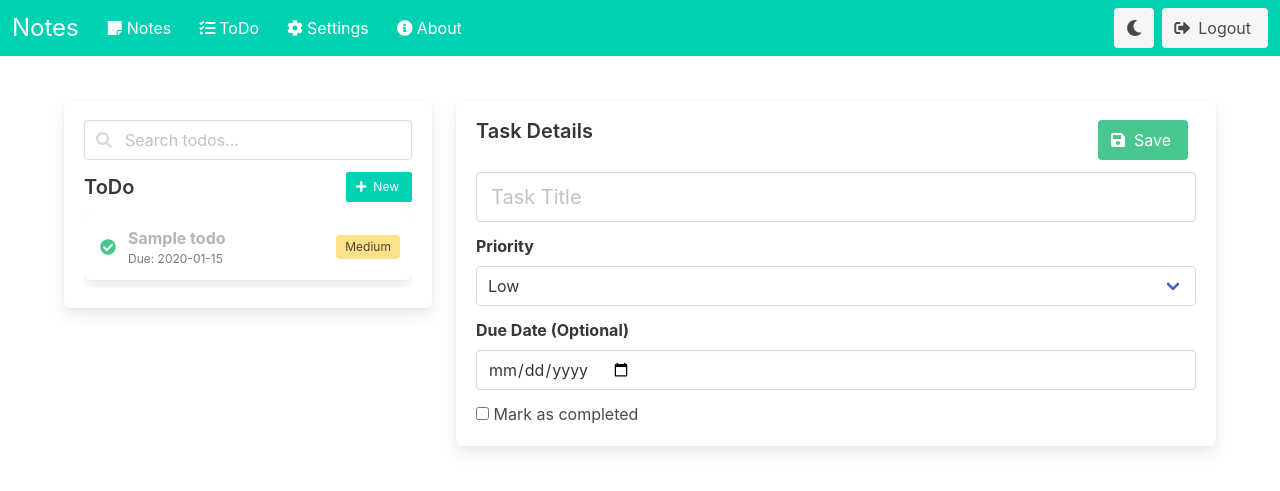
After one commit to pedromgsanches/notes, a Flask app: page /todos in a window 1280 px wide. The commit adds this page. Shown: the top 491 px of the page. Run offline with Flask 3, Linux system fonts and the light colour scheme; a user stored in the database is signed in; tables that the repository leaves empty hold one stand-in row (values such as "Sample post").

Commit message:
Add files via upload

```diff
--- a/app/main.py
+++ b/app/main.py
@@ -8,7 +8,7 @@ from app.auth import User
 app = Flask(__name__)
 app.secret_key = os.urandom(24)
 
-# Configurar o gerenciador de login
+# Configure login manager
 login_manager = LoginManager()
 login_manager.init_app(app)
 login_manager.login_view = 'login'
@@ -17,7 +17,7 @@ login_manager.login_view = 'login'
 def load_user(user_id):
     return User.get(user_id)
 
-# Inicializar o banco de dados
+# Initialize database
 with app.app_context():
     init_db()
 
@@ -41,7 +41,7 @@ def login():
             login_user(user)
             return redirect(url_for('notes'))
         else:
-            flash('Credenciais inválidas')
+            flash('Invalid credentials')
 
     return render_template('login.html')
 
@@ -59,7 +59,7 @@ def notes():
     cursor = db.cursor()
 
     if search_query:
-        # Implementação simples de full-text search
+        # Simple full-text search implementation
         cursor.execute('''
             SELECT id, title, content FROM notes
             WHERE user_id = ? AND (title LIKE ? OR content LIKE ?)
@@ -121,6 +121,98 @@ def delete_note(note_id):
 
     return redirect(url_for('notes'))
 
+# Todo Routes
+@app.route('/todos')
+@login_required
+def todos():
+    search_query = request.args.get('search', '')
+    db = get_db()
+    cursor = db.cursor()
+
+    if search_query:
+        cursor.execute('''
+            SELECT id, title, completed, priority, due_date FROM todos
+            WHERE user_id = ? AND title LIKE ?
+        ''', (current_user.id, f'%{search_query}%'))
+    else:
+        cursor.execute('''
+            SELECT id, title, completed, priority, due_date FROM todos
+            WHERE user_id = ?
+            ORDER BY completed, priority DESC, due_date
+        ''', (current_user.id,))
+
+    todos = cursor.fetchall()
+    return render_template('todo.html', todos=todos, search_query=search_query)
+
+@app.route('/todos/new', methods=['POST'])
+@login_required
+def new_todo():
+    title = request.form.get('title', '')
+    priority = request.form.get('priority', 0)
+    due_date = request.form.get('due_date', '')
+    completed = request.form.get('completed', 0)
+
+    db = get_db()
+    cursor = db.cursor()
+    cursor.execute('''
+        INSERT INTO todos (user_id, title, priority, due_date, completed)
+        VALUES (?, ?, ?, ?, ?)
+    ''', (current_user.id, title, priority, due_date if due_date else None, completed))
+    db.commit()
+
+    return redirect(url_for('todos'))
+
+@app.route('/todos/<int:todo_id>', methods=['GET'])
+@login_required
+def get_todo(todo_id):
+    db = get_db()
+    cursor = db.cursor()
+    cursor.execute('''
+        SELECT id, title, priority, due_date, completed
+        FROM todos
+        WHERE id = ? AND user_id = ?
+    ''', (todo_id, current_user.id))
+    todo = cursor.fetchone()
+
+    if todo:
+        return {
+            'id': todo[0],
+            'title': todo[1],
+            'priority': todo[2],
+            'due_date': todo[3],
+            'completed': todo[4]
+        }
+    return {'error': 'Not found'}, 404
+
+@app.route('/todos/<int:todo_id>/update', methods=['POST'])
+@login_required
+def update_todo(todo_id):
+    title = request.form.get('title', '')
+    priority = request.form.get('priority', 0)
+    due_date = request.form.get('due_date', '')
+    completed = request.form.get('completed', 0)
+
+    db = get_db()
+    cursor = db.cursor()
+    cursor.execute('''
+        UPDATE todos
+        SET title = ?, priority = ?, due_date = ?, completed = ?
+        WHERE id = ? AND user_id = ?
+    ''', (title, priority, due_date if due_date else None, completed, todo_id, current_user.id))
+    db.commit()
+
+    return redirect(url_for('todos'))
+
+@app.route('/todos/<int:todo_id>/delete', methods=['POST'])
+@login_required
+def delete_todo(todo_id):
+    db = get_db()
+    cursor = db.cursor()
+    cursor.execute('DELETE FROM todos WHERE id = ? AND user_id = ?', (todo_id, current_user.id))
+    db.commit()
+
+    return redirect(url_for('todos'))
+
 @app.route('/settings', methods=['GET', 'POST'])
 @login_required
 def settings():
--- a/app/templates/base.html
+++ b/app/templates/base.html
@@ -7,10 +7,10 @@
     <link rel="stylesheet" href="https://cdn.jsdelivr.net/npm/bulma@0.9.4/css/bulma.min.css">
     <link rel="stylesheet" href="https://cdnjs.cloudflare.com/ajax/libs/font-awesome/5.15.4/css/all.min.css">
     <style>
-    .note-item {
+    .note-item, .todo-item {
         cursor: pointer;
     }
-    .note-item:hover {
+    .note-item:hover, .todo-item:hover {
         background-color: #f5f5f5;
     }
     .content-preview {
@@ -46,12 +46,13 @@
         color: #e0e0e0;
     }
 
-    body.dark-mode .note-item:hover {
+    body.dark-mode .note-item:hover, body.dark-mode .todo-item:hover {
         background-color: #3b3b3b;
     }
 
     body.dark-mode .input,
-    body.dark-mode .textarea {
+    body.dark-mode .textarea,
+    body.dark-mode .select select {
         background-color: #3b3b3b;
         color: #e0e0e0;
         border-color: #555;
@@ -69,6 +70,10 @@
 
     body.dark-mode .content-preview {
         color: #aaa;
+    }
+
+    body.dark-mode .has-text-line-through {
+        text-decoration: line-through;
     }
 </style>
 </head>
@@ -89,7 +94,11 @@
             <div class="navbar-start">
                 <a href="{{ url_for('notes') }}" class="navbar-item">
                     <span class="icon"><i class="fas fa-sticky-note"></i></span>
-                    <span>My Notes</span>
+                    <span>Notes</span>
+                </a>
+                <a href="{{ url_for('todos') }}" class="navbar-item">
+                    <span class="icon"><i class="fas fa-tasks"></i></span>
+                    <span>ToDo</span>
                 </a>
                 <a href="{{ url_for('settings') }}" class="navbar-item">
                     <span class="icon"><i class="fas fa-cog"></i></span>
--- /dev/null
+++ b/app/templates/todo.html
@@ -0,0 +1,288 @@
+{% extends "base.html" %}
+
+{% block content %}
+<div class="columns">
+    <div class="column is-one-third">
+        <div class="box">
+            <div class="field">
+                <div class="control has-icons-left">
+                    <form method="get" action="{{ url_for('todos') }}">
+                        <input class="input" type="text" name="search" placeholder="Search todos..." value="{{ search_query }}">
+                        <span class="icon is-left">
+                            <i class="fas fa-search"></i>
+                        </span>
+                    </form>
+                </div>
+            </div>
+
+            <div class="is-flex is-justify-content-space-between is-align-items-center mb-3">
+                <h2 class="title is-5 mb-0">ToDo</h2>
+                <button id="new-todo-btn" class="button is-small is-primary">
+                    <span class="icon">
+                        <i class="fas fa-plus"></i>
+                    </span>
+                    <span>New</span>
+                </button>
+            </div>
+
+            <div class="todos-list" style="max-height: 70vh; overflow-y: auto;">
+                {% if todos %}
+                    {% for todo in todos %}
+                        <div class="todo-item box mb-2 p-3" data-id="{{ todo[0] }}">
+                            <div class="is-flex is-align-items-center">
+                                <span class="icon mr-2 {% if todo[2] == 1 %}has-text-success{% endif %}">
+                                    <i class="fas {% if todo[2] == 1 %}fa-check-circle{% else %}fa-circle{% endif %}"></i>
+                                </span>
+                                <div class="is-flex-grow-1">
+                                    <h3 class="is-size-6 has-text-weight-bold {% if todo[2] == 1 %}has-text-grey-light has-text-line-through{% endif %}">
+                                        {{ todo[1] }}
+                                    </h3>
+                                    {% if todo[4] %}
+                                    <p class="is-size-7 has-text-grey">
+                                        Due: {{ todo[4] }}
+                                    </p>
+                                    {% endif %}
+                                </div>
+                                <span class="tag {% if todo[3] == 2 %}is-danger{% elif todo[3] == 1 %}is-warning{% else %}is-info{% endif %}">
+                                    {% if todo[3] == 2 %}High{% elif todo[3] == 1 %}Medium{% else %}Low{% endif %}
+                                </span>
+                            </div>
+                        </div>
+                    {% endfor %}
+                {% else %}
+                    <p class="has-text-grey-light has-text-centered p-4">
+                        {% if search_query %}
+                            No results for "{{ search_query }}"
+                        {% else %}
+                            No tasks yet. Create some todos!
+                        {% endif %}
+                    </p>
+                {% endif %}
+            </div>
+        </div>
+    </div>
+
+    <div class="column is-two-thirds">
+        <div class="box">
+            <div class="is-flex is-justify-content-space-between mb-3">
+                <h2 class="title is-5 mb-0">Task Details</h2>
+                <div class="buttons">
+                    <button id="save-btn" class="button is-success">
+                        <span class="icon">
+                            <i class="fas fa-save"></i>
+                        </span>
+                        <span>Save</span>
+                    </button>
+                    <button id="delete-btn" class="button is-danger is-hidden-mobile">
+                        <span class="icon">
+                            <i class="fas fa-trash"></i>
+                        </span>
+                        <span>Delete</span>
+                    </button>
+                </div>
+            </div>
+
+            <form id="todo-form">
+                <input type="hidden" id="todo-id" name="todo-id">
+                <div class="field">
+                    <div class="control">
+                        <input class="input is-medium" type="text" id="todo-title" name="title" placeholder="Task Title" required>
+                    </div>
+                </div>
+
+                <div class="field">
+                    <label class="label">Priority</label>
+                    <div class="control">
+                        <div class="select is-fullwidth">
+                            <select id="todo-priority" name="priority">
+                                <option value="0">Low</option>
+                                <option value="1">Medium</option>
+                                <option value="2">High</option>
+                            </select>
+                        </div>
+                    </div>
+                </div>
+
+                <div class="field">
+                    <label class="label">Due Date (Optional)</label>
+                    <div class="control">
+                        <input class="input" type="date" id="todo-due-date" name="due_date">
+                    </div>
+                </div>
+
+                <div class="field">
+                    <div class="control">
+                        <label class="checkbox">
+                            <input type="checkbox" id="todo-completed" name="completed">
+                            Mark as completed
+                        </label>
+                    </div>
+                </div>
+            </form>
+
+            <div class="is-hidden-tablet has-text-centered mt-3">
+                <button id="mobile-delete-btn" class="button is-danger is-fullwidth">
+                    <span class="icon">
+                        <i class="fas fa-trash"></i>
+                    </span>
+                    <span>Delete</span>
+                </button>
+            </div>
+        </div>
+    </div>
+</div>
+
+<script>
+    document.addEventListener('DOMContentLoaded', function() {
+        const todoForm = document.getElementById('todo-form');
+        const todoId = document.getElementById('todo-id');
+        const todoTitle = document.getElementById('todo-title');
+        const todoPriority = document.getElementById('todo-priority');
+        const todoDueDate = document.getElementById('todo-due-date');
+        const todoCompleted = document.getElementById('todo-completed');
+        const saveBtn = document.getElementById('save-btn');
+        const deleteBtn = document.getElementById('delete-btn');
+        const mobileDeleteBtn = document.getElementById('mobile-delete-btn');
+        const newTodoBtn = document.getElementById('new-todo-btn');
+        const todoItems = document.querySelectorAll('.todo-item');
+
+        function clearEditor() {
+            todoId.value = '';
+            todoTitle.value = '';
+            todoPriority.value = '0';
+            todoDueDate.value = '';
+            todoCompleted.checked = false;
+            deleteBtn.classList.add('is-hidden');
+            mobileDeleteBtn.classList.add('is-hidden');
+        }
+
+        function loadTodo(id) {
+            fetch(`/todos/${id}`)
+                .then(response => response.json())
+                .then(todo => {
+                    todoId.value = todo.id;
+                    todoTitle.value = todo.title;
+                    todoPriority.value = todo.priority;
+                    todoDueDate.value = todo.due_date || '';
+                    todoCompleted.checked = todo.completed === 1;
+                    deleteBtn.classList.remove('is-hidden');
+                    mobileDeleteBtn.classList.remove('is-hidden');
+                })
+                .catch(error => console.error('Error loading data:', error));
+        }
+
+        newTodoBtn.addEventListener('click', function() {
+            clearEditor();
+            // Focus on the title input
+            todoTitle.focus();
+        });
+
+        todoItems.forEach(item => {
+            item.addEventListener('click', function() {
+                const id = this.getAttribute('data-id');
+                loadTodo(id);
+
+                // For mobile devices, scroll to the editor
+                if (window.innerWidth < 768) {
+                    document.querySelector('.column.is-two-thirds').scrollIntoView({
+                        behavior: 'smooth'
+                    });
+                }
+            });
+        });
+
+        saveBtn.addEventListener('click', function() {
+            const id = todoId.value;
+
+            if (id) {
+                // Update existing todo
+                const form = document.createElement('form');
+                form.method = 'post';
+                form.action = `/todos/${id}/update`;
+                form.style.display = 'none';
+
+                const titleField = document.createElement('input');
+                titleField.name = 'title';
+                titleField.value = todoTitle.value;
+
+                const priorityField = document.createElement('input');
+                priorityField.name = 'priority';
+                priorityField.value = todoPriority.value;
+
+                const dueDateField = document.createElement('input');
+                dueDateField.name = 'due_date';
+                dueDateField.value = todoDueDate.value;
+
+                const completedField = document.createElement('input');
+                completedField.name = 'completed';
+                completedField.value = todoCompleted.checked ? '1' : '0';
+
+                form.appendChild(titleField);
+                form.appendChild(priorityField);
+                form.appendChild(dueDateField);
+                form.appendChild(completedField);
+                document.body.appendChild(form);
+                form.submit();
+            } else {
+                // Create new todo
+                const form = document.createElement('form');
+                form.method = 'post';
+                form.action = '/todos/new';
+                form.style.display = 'none';
+
+                const titleField = document.createElement('input');
+                titleField.name = 'title';
+                titleField.value = todoTitle.value;
+
+                const priorityField = document.createElement('input');
+                priorityField.name = 'priority';
+                priorityField.value = todoPriority.value;
+
+                const dueDateField = document.createElement('input');
+                dueDateField.name = 'due_date';
+                dueDateField.value = todoDueDate.value;
+
+                const completedField = document.createElement('input');
+                completedField.name = 'completed';
+                completedField.value = todoCompleted.checked ? '1' : '0';
+
+                form.appendChild(titleField);
+                form.appendChild(priorityField);
+                form.appendChild(dueDateField);
+                form.appendChild(completedField);
+                document.body.appendChild(form);
+                form.submit();
+            }
+        });
+
+        function handleDelete() {
+            const id = todoId.value;
+            if (id && confirm('Are you sure you want to delete this task?')) {
+                const form = document.createElement('form');
+                form.method = 'post';
+                form.action = `/todos/${id}/delete`;
+                form.style.display = 'none';
+                document.body.appendChild(form);
+                form.submit();
+            }
+        }
+
+        deleteBtn.addEventListener('click', handleDelete);
+        mobileDeleteBtn.addEventListener('click', handleDelete);
+
+        // Initially hide the delete button
+        deleteBtn.classList.add('is-hidden');
+        mobileDeleteBtn.classList.add('is-hidden');
+
+        // Auto-submit for search when text changes
+        const searchInput = document.querySelector('input[name="search"]');
+        let typingTimer;
+        searchInput.addEventListener('input', function() {
+            clearTimeout(typingTimer);
+            typingTimer = setTimeout(() => {
+                this.form.submit();
+            }, 500);
+        });
+    });
+</script>
+{% endblock %}
```
Also changed, not shown: app/database.py (+17 -4 lines), 2 other files.
